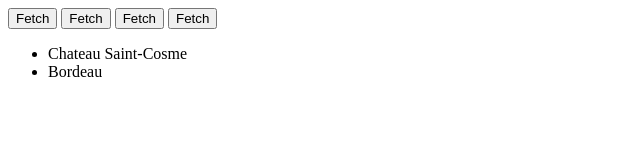
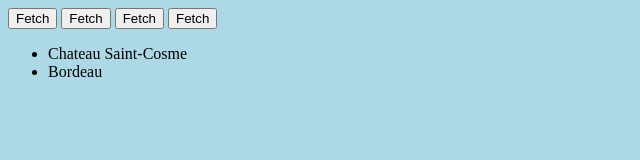
Before and after one commit to cedryc-ruth/cavisteWeb1, a plain HTML site: page index.html in a window 1280 px wide. Shown: the whole page, without its empty margins (0-640 px from the left). Drawn offline with Linux system fonts and the light colour scheme.

Commit message:
Liaison avec la feuille de style + update style.css

```diff
--- a/index.html
+++ b/index.html
@@ -3,6 +3,7 @@
 <head>
 <meta charset="utf-8">
 <title>Caviste App JS</title>
+<link rel="stylesheet" href="style.css">
 <script>
 function fetchList(){
 	const xhr = new XMLHttpRequest();
--- a/style.css
+++ b/style.css
@@ -1 +1,3 @@
-stylsqfjqsdfl;
+body {
+	background-color: lightblue;
+}
```
